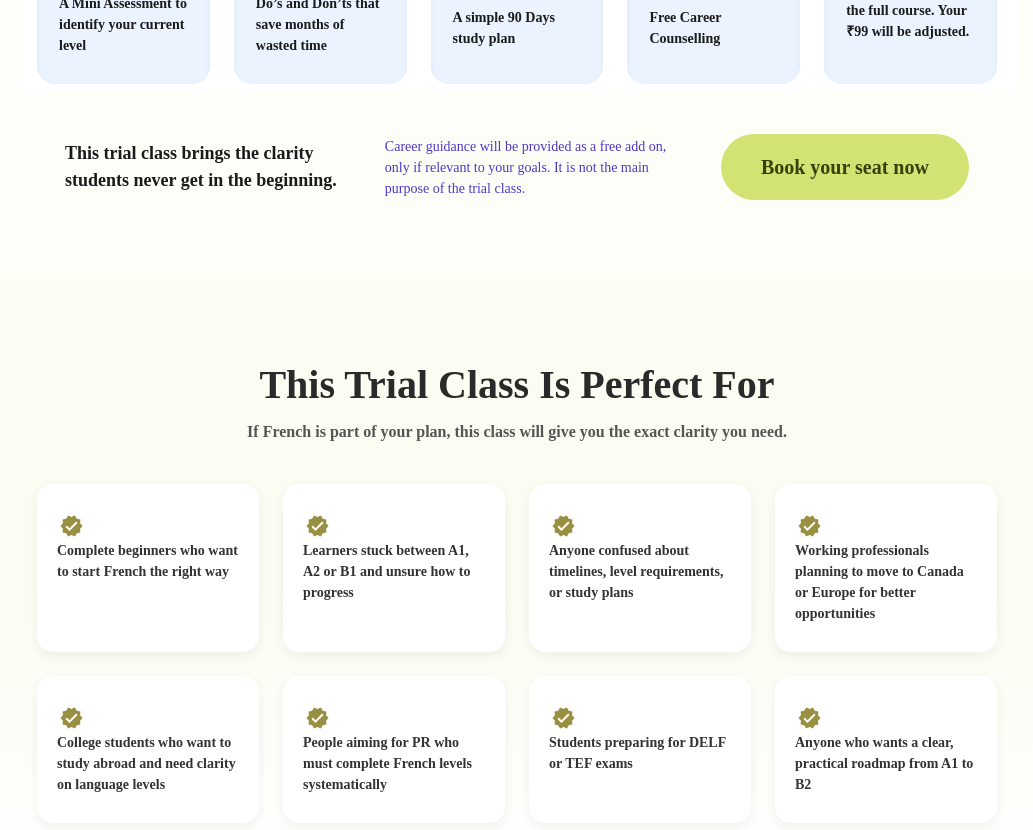
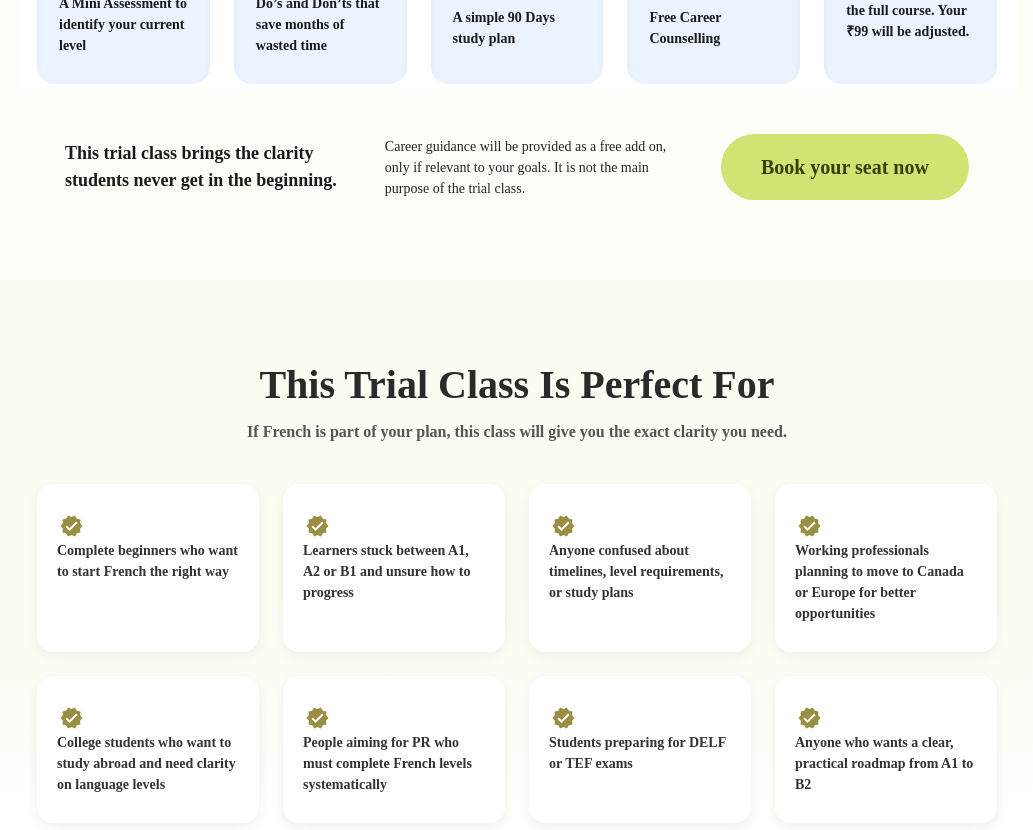
Before and after one commit to createaniket/French-Learning-School, a React (Create React App) app: page / in a window 1280 px wide. Shown: the part 2020-2850 px from the top of the page, without its empty margins (123-1156 px from the left). Built offline with nearby package versions, Linux system fonts and the light colour scheme; a web font is replaced by a local one.

Commit message:
color fixed

```diff
--- a/src/components/InfoStrip.css
+++ b/src/components/InfoStrip.css
@@ -21,7 +21,6 @@
   font-size: 14px;
   font-weight: 400;
   line-height: 21px;
-  color: #4f38c8;
   max-width: 30%;
 }
 
```
